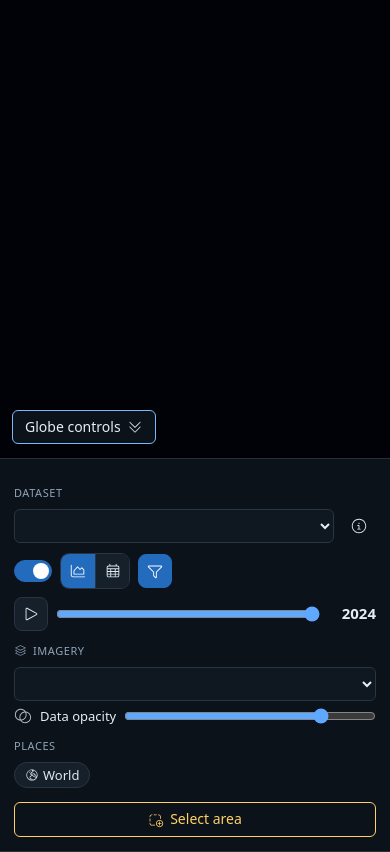
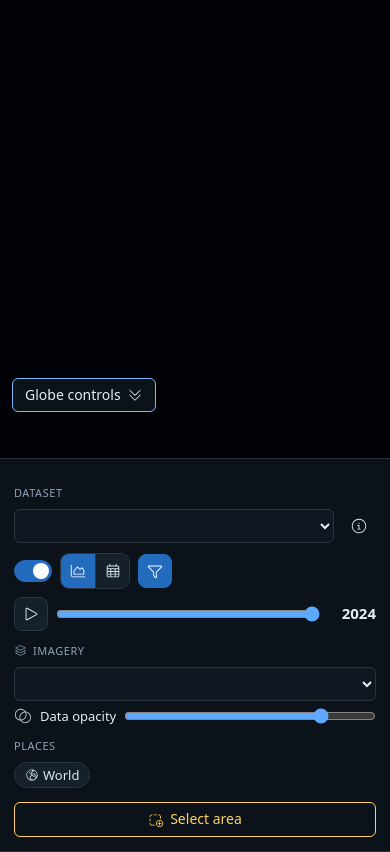
Before and after one commit to git-maks/earth-evidence-atlas, a plain HTML site: page web/index.html in a window 390 px wide. Shown: the part 95-947 px from the top of the page. Drawn offline with nearby package versions, Linux system fonts and the light colour scheme; files that its build step writes are made by us from their sources; no server answers; files whose address does not match are found by name.

Commit message:
Keep the mobile Globe shortcut clear of map credits

```diff
--- a/web/style.css
+++ b/web/style.css
@@ -411,7 +411,7 @@ html { overflow-y: scroll; }
   #gResult { order: 3; position: relative; inset: auto; width: 100%; min-width: 0; }
   .gleft { order: 4; }
   .gscroll { display: inline-flex; position: absolute; z-index: 4; left: 12px;
-    top: calc(clamp(320px, 62svh, 118vw) - 48px); gap: 6px; align-items: center;
+    top: calc(clamp(320px, 62svh, 118vw) - 80px); gap: 6px; align-items: center;
     background: #0c121a; color: #e6edf3; border-color: #7cb7f7; }
   .gscroll .ic { transform: rotate(90deg); }
   .gpanel { border-left: 0; border-right: 0; box-shadow: none; backdrop-filter: none; background: #0c121a; }
```
